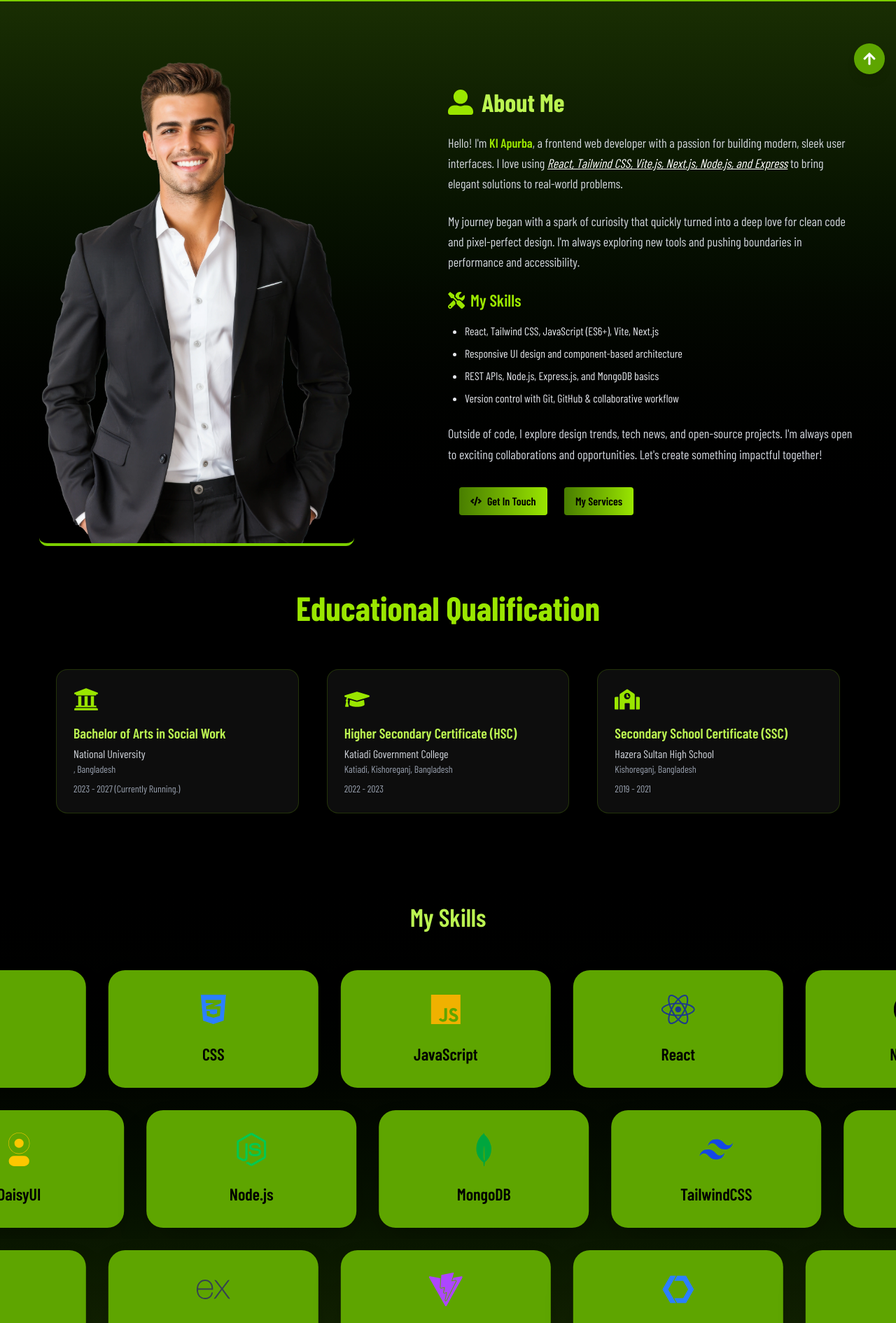
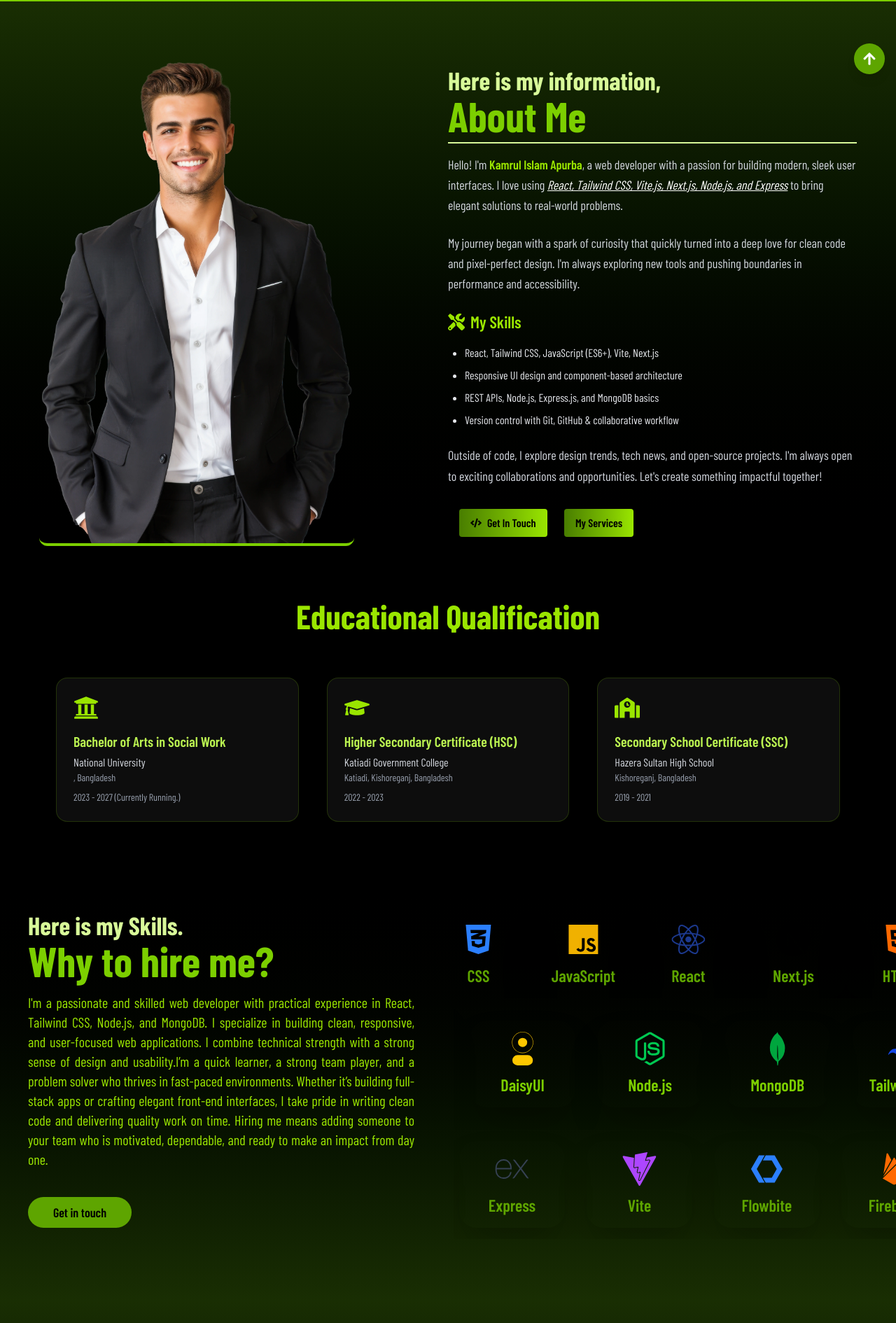
Before and after one commit to kamrul2006/-codes-raft-jt, a React (Vite) app: page / in a window 1280 px wide. Shown: the part 670-2560 px from the top of the page at 70% size. Built offline with nearby package versions, Linux system fonts and the light colour scheme; a web font is replaced by a local one.

Commit message:
Bassic update 7

```diff
--- a/src/Components/Fixd/Navbar.jsx
+++ b/src/Components/Fixd/Navbar.jsx
@@ -10,6 +10,7 @@ const Navbar = () => {
         { name: "About", path: "/about" },
         { name: "Services", path: "/services" },
         { name: "Projects", path: "/projects" },
+        { name: "Contact", path: "/contact" },
     ];
 
 
--- a/src/Components/Home/MySkilles.jsx
+++ b/src/Components/Home/MySkilles.jsx
@@ -2,6 +2,7 @@ import Marquee from "react-fast-marquee";
 import { FaHtml5, FaCss3Alt, FaJs, FaReact, FaNodeJs } from "react-icons/fa";
 import { IoLogoFirebase, IoLogoWebComponent } from "react-icons/io5";
 import { SiMongodb, SiTailwindcss, SiReactrouter, SiDaisyui, SiJsonwebtokens, SiNextdotjs, SiExpress, SiVite } from "react-icons/si";
+import { Link } from "react-router";
 
 const skills = [
     { name: "HTML", icon: <FaHtml5 className="text-orange-500 text-5xl" /> },
@@ -27,17 +28,41 @@ const skill2 = [
 
 export default function SkillsSection() {
     return (
-        <div className="py-16 bg-gradient-to-b to-lime-950 from-black text-black text-center">
-            <h2 className="text-4xl font-semibold mb-10 text-lime-300">My Skills</h2>
+        <div className="py-16 bg-gradient-to-b to-lime-950 from-black text-black text-center grid grid-cols-1 lg:grid-cols-2 gap-4">
 
+            <div>
+                <h2
+                    className="lg:text-4xl text-3xl font-bold text-lime-200 mb-4 text-center lg:text-left lg:pl-10">
+                    Here is my Skills.
+                    <br />
+                    <span className="lg:text-6xl text-5xl text-lime-500">Why to hire me?</span>
+                </h2>
+
+                <p className="text-lime-400 px-10 text-xl  text-justify">
+                    I'm a passionate and skilled web developer with practical experience in React, Tailwind CSS, Node.js, and MongoDB. I specialize in building clean, responsive, and user-focused web applications. I combine technical strength with a strong sense of design and usability.
+
+                    {"I’m"} a quick learner, a strong team player, and a problem solver who thrives in fast-paced environments. Whether {"it’s"} building full-stack apps or crafting elegant front-end interfaces, I take pride in writing clean code and delivering quality work on time.
+
+                    Hiring me means adding someone to your team who is motivated, dependable, and ready to make an impact from day one.
+                </p>
+
+                <div className="flex items-center pl-5 py-5 lg:py-10 ">
+                    <Link to={'/contact'}
+                        className="py-2 mx-5  px-5 lg:px-9 lg:text-lg rounded-full bg-lime-600 text-black hover:border-2 hover:bg-black transition hover:border-lime-600 hover:text-lime-600  hover:drop-shadow-2xl hover:drop-shadow-lime-950 font-semibold w-full lg:w-fit text-center">
+                        Get in touch
+                    </Link>
+                </div>
+            </div>
+
+            <div>
                 <Marquee gradient={false} speed={30} pauseOnHover>
                     {skills.map((skill) => (
                         <div
                             key={skill.name}
-                        className="p-8 px-12 w-[300px] bg-lime-600 rounded-3xl shadow-2xl transform transition-all hover:scale-110 hover:shadow-2xl hover:bg-lime-500 m-4 flex flex-col items-center justify-center"
+                            className="p-4 px-6 w-[150px] text-lime-600 rounded-3xl shadow-2xl transform transition-all hover:scale-110 hover:shadow-2xl hover:bg-black  flex flex-col items-center justify-center"
                         >
                             {skill.icon}
-                        <p className="mt-6 text-2xl font-semibold">{skill.name}</p>
+                            <p className="mt-3 text-2xl font-semibold">{skill.name}</p>
                         </div>
                     ))}
                 </Marquee>
@@ -46,10 +71,10 @@ export default function SkillsSection() {
                     {skill1.map((skill) => (
                         <div
                             key={skill.name}
-                        className="p-8 px-12 w-[300px] bg-lime-600 rounded-3xl shadow-2xl transform transition-all hover:scale-110 hover:shadow-2xl hover:bg-lime-500 m-4 flex flex-col items-center justify-center"
+                            className="p-4 px-6 w-[150px]  text-lime-500 rounded-3xl shadow-2xl transform transition-all hover:scale-110 hover:shadow-2xl hover:bg-black m-4 flex flex-col items-center justify-center"
                         >
                             {skill.icon}
-                        <p className="mt-6 text-2xl font-semibold">{skill.name}</p>
+                            <p className="mt-3 text-2xl font-semibold overflow-hidden">{skill.name}</p>
                         </div>
                     ))}
                 </Marquee>
@@ -58,13 +83,14 @@ export default function SkillsSection() {
                     {skill2.map((skill) => (
                         <div
                             key={skill.name}
-                        className="p-8 px-12 w-[300px] bg-lime-600 rounded-3xl shadow-2xl transform transition-all hover:scale-110 hover:shadow-2xl hover:bg-lime-500 m-4 flex flex-col items-center justify-center"
+                            className="p-4 px-6 w-[150px] text-lime-600 rounded-3xl shadow-2xl transform transition-all hover:scale-110 hover:shadow-2xl hover:bg-black m-4 flex flex-col items-center justify-center"
                         >
                             {skill.icon}
-                        <p className="mt-6 text-2xl font-semibold">{skill.name}</p>
+                            <p className="mt-3 text-2xl font-semibold">{skill.name}</p>
                         </div>
                     ))}
                 </Marquee>
             </div>
+        </div>
     );
 }
--- a/src/Components/Home/ProjectsSection.jsx
+++ b/src/Components/Home/ProjectsSection.jsx
@@ -114,7 +114,9 @@ const ProjectsSection = () => {
                 {/* --------------Projects card-------------- */}
                 <div className="grid grid-cols-1   md:grid-cols-2  gap-5 mx-4">
                     {projects.map((project) => (
-                        <ProjectCard key={project.name} project={project} />
+                        <Link to={'/projects'}>
+                            <ProjectCard key={project.name} project={project} />
+                        </Link>
                     ))}
                 </div>
             </div>
--- a/src/Pages/AboutPage.jsx
+++ b/src/Pages/AboutPage.jsx
@@ -8,7 +8,7 @@ export const AboutPage = () => {
     return (
         <section
             id="about"
-            className="bg-gradient-to-b from-lime-950 to-black text-white pt-20 px-6 md:px-14  flex flex-col md:flex-row items-center justify-between "
+            className="bg-gradient-to-b from-lime-950 to-black text-white pt-20 px-6 md:px-14  flex flex-col md:flex-row items-center justify-between pb-3"
         >
             {/* Image Section */}
             <Fade duration={1000}   >
@@ -24,15 +24,18 @@ export const AboutPage = () => {
             {/* Text Section */}
             <div className="md:w-1/2 max-w-2xl">
                 <Slide direction="right"   >
-                    <h2 className="text-4xl font-bold text-center md:text-left mb-6 text-lime-300 flex items-center gap-3">
-                        <FaUserAlt className="text-lime-400" /> About Me
+                    <h2
+                        className="lg:text-4xl text-3xl font-bold text-lime-200 mb-4 text-center lg:text-left border-b-2 pb-2">
+                        Here is my information,
+                        <br />
+                        <span className="lg:text-6xl text-5xl text-lime-500">About Me</span>
                     </h2>
                 </Slide>
 
                 <Fade duration={1500}   >
                     <p className="text-lg leading-relaxed mb-6 text-gray-300">
-                        Hello! I'm <span className="font-semibold text-lime-400">KI Apurba</span>,
-                        a frontend web developer with a passion for building modern, sleek user interfaces. I love using{" "}
+                        Hello! I'm <span className="font-semibold text-lime-400">Kamrul Islam Apurba</span>,
+                        a web developer with a passion for building modern, sleek user interfaces. I love using{" "}
                         <span className="italic underline text-white">
                             React, Tailwind CSS, Vite.js, Next.js, Node.js, and Express
                         </span>{" "}
--- a/src/Pages/ServicesPage.jsx
+++ b/src/Pages/ServicesPage.jsx
@@ -45,7 +45,7 @@ const services = [
 
 export const ServicesPage = () => {
     return (
-        <div>
+        <div className=''>
 
             <div className='border-t right-5 fixed border-lime-500 w-fit font-serif text-lime-500 rounded-full px-2 shadow shadow-lime-400 hidden lg:block mb-10 text-right'>Services</div>
 
@@ -63,7 +63,7 @@ export const ServicesPage = () => {
                     <div className='text-lime-500 grid grid-cols-1 lg:grid-cols-3 gap-10 max-w-6xl mx-auto rounded-b-2xl text-center my-5 lg:mt-10 px-5'>
                         {
                             services.map((srv, i) => (
-                                <div key={i} className='border shadow-lg shadow-lime-400 flex flex-col items-center py-4 rounded-tl-4xl rounded-br-4xl'>
+                                <div key={i} className='border shadow-lg shadow-lime-400 flex flex-col items-center py-4 rounded-tl-4xl rounded-br-4xl bg-gradient-to-t from-lime-950 to-black'>
                                     <p className='my-5'>{srv.icon}</p>
                                     <p className='text-3xl font-medium mb-5'>{srv.title}</p>
                                     <p className='text-lg px-5'>{srv.description}</p>
```
Lines whose indentation alone changed are shown as unchanged.
